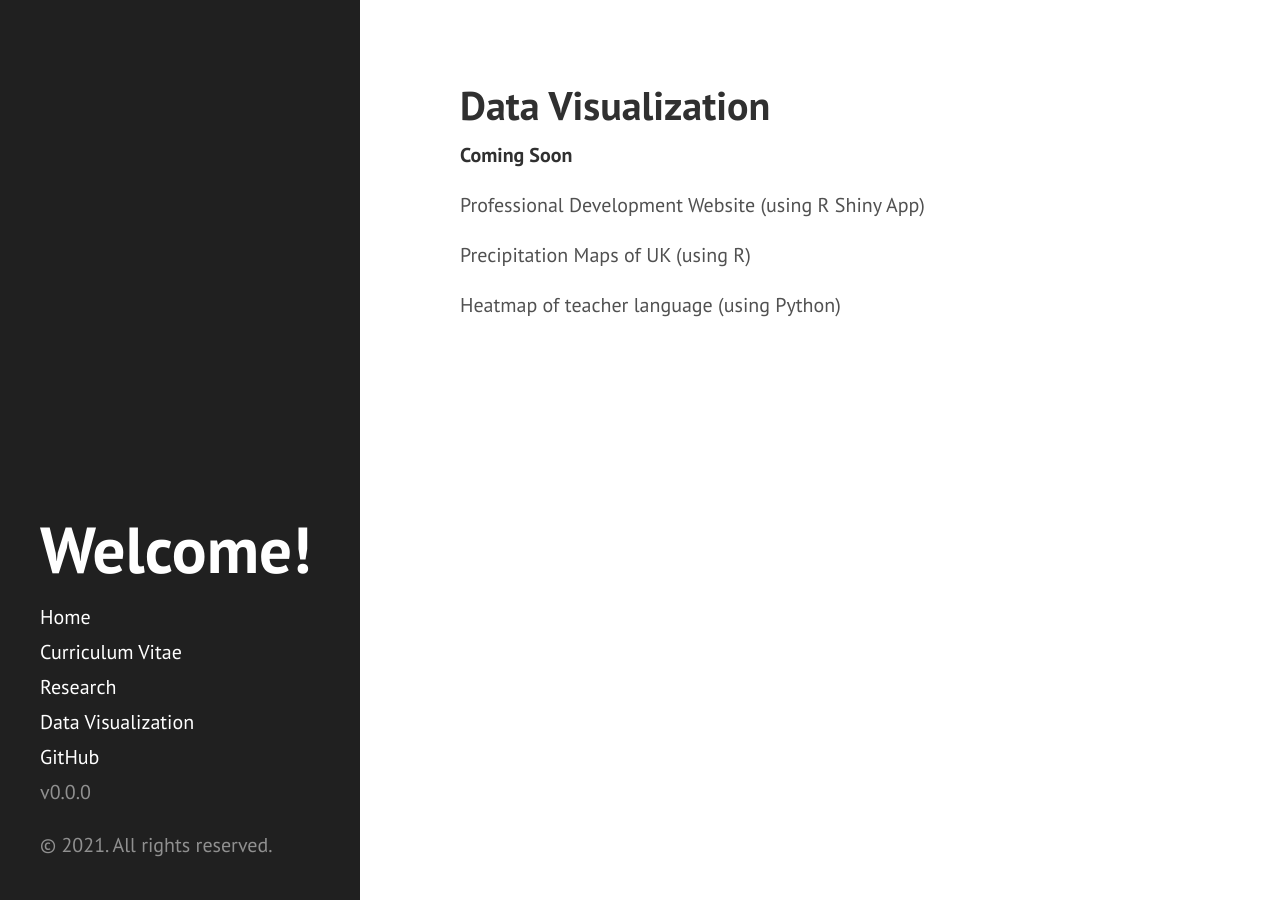
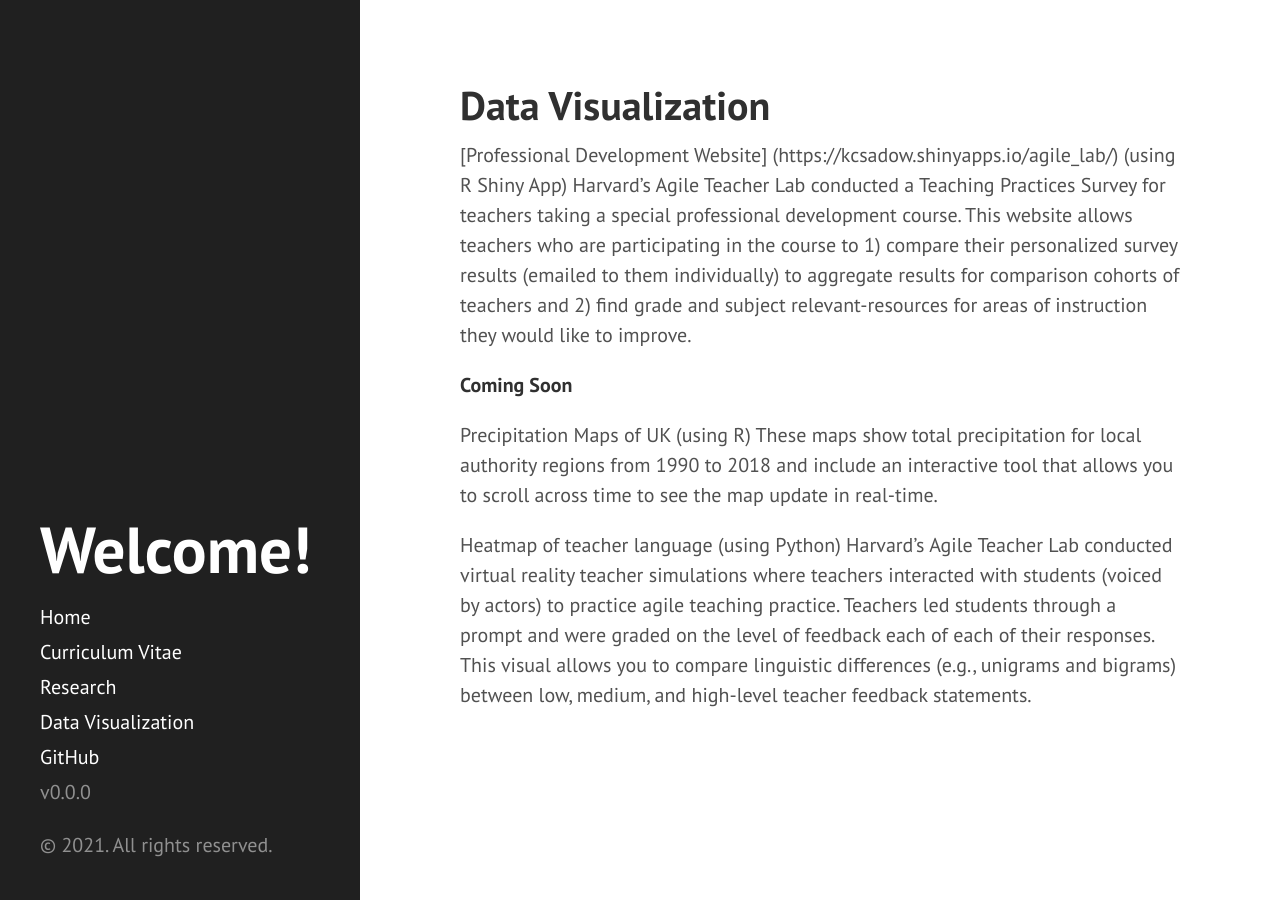
Before and after one commit to kcsadow/website, a Jekyll site: the page built from dataviz.md, in a window 1280 px wide. Built offline with Jekyll 4.4.1, drawn with Linux system fonts in a browser that asks for light colours.

Commit message:
Update dataviz.md

```diff
--- a/dataviz.md
+++ b/dataviz.md
@@ -3,10 +3,13 @@ layout: page
 title: Data Visualization
 ---
 
+[Professional Development Website] (https://kcsadow.shinyapps.io/agile_lab/) (using R Shiny App)
+Harvard's Agile Teacher Lab conducted a Teaching Practices Survey for teachers taking a special professional development course. This website allows teachers who are participating in the course to 1) compare their personalized survey results (emailed to them individually) to aggregate results for comparison cohorts of teachers and 2) find grade and subject relevant-resources for areas of instruction they would like to improve.
+
 **Coming Soon**
 
-Professional Development Website (using R Shiny App)
-
 Precipitation Maps of UK (using R)
+These maps show total precipitation for local authority regions from 1990 to 2018 and include an interactive tool that allows you to scroll across time to see the map update in real-time.
 
 Heatmap of teacher language (using Python)
+Harvard's Agile Teacher Lab conducted virtual reality teacher simulations where teachers interacted with students (voiced by actors) to practice agile teaching practice. Teachers led students through a prompt and were graded on the level of feedback each of each of their responses. This visual allows you to compare linguistic differences (e.g., unigrams and bigrams) between low, medium, and high-level teacher feedback statements.
```
